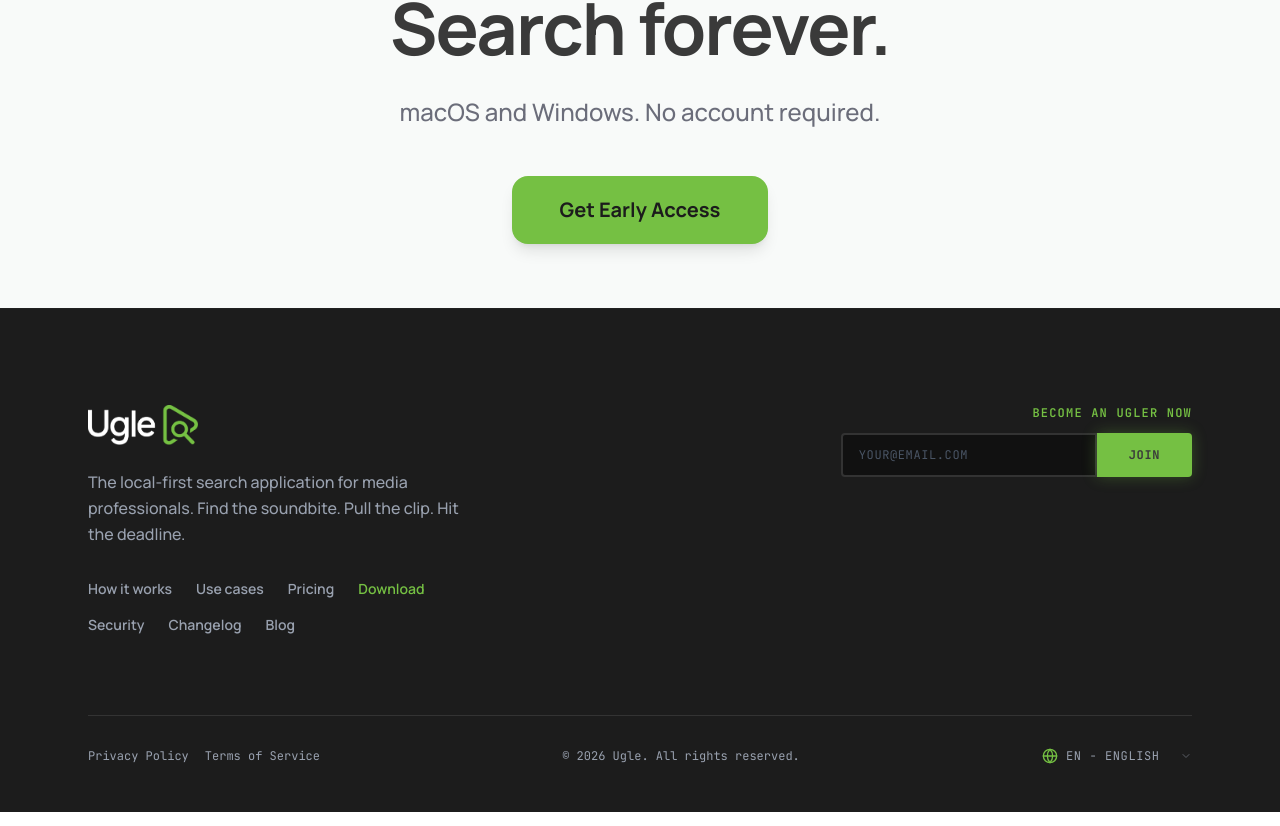
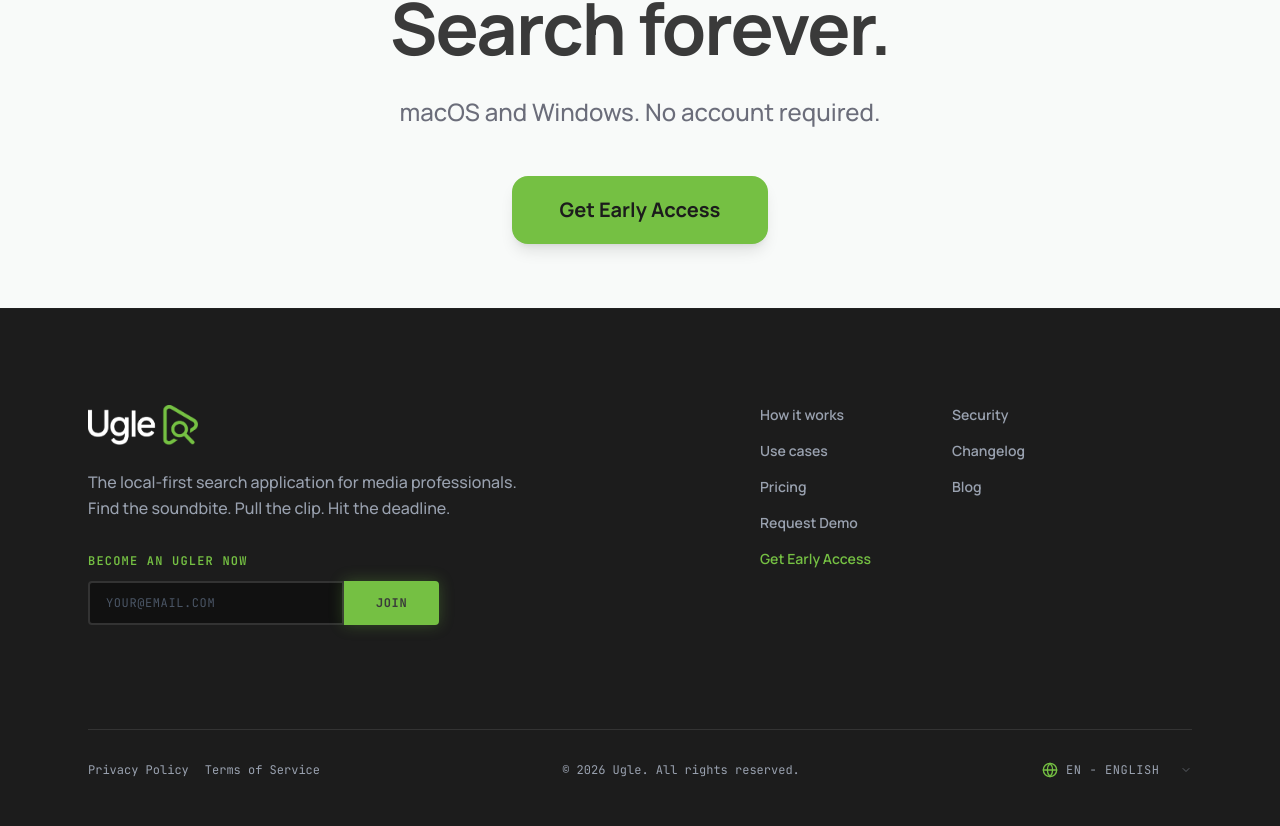
Before and after one commit to tpancholi/ugle-main, a Next.js app: page / in a window 1280 px wide. Shown: the part 3977-4803 px from the top of the page. Built offline with nearby package versions, Linux system fonts and the light colour scheme.

Commit message:
modified footer

```diff
--- a/app/components/Footer.tsx
+++ b/app/components/Footer.tsx
@@ -38,8 +38,8 @@ export default function Footer() {
   return (
     <footer className="bg-[#1C1C1C] text-white pt-16 md:pt-24 pb-12 overflow-hidden border-t border-ugle-slate/20">
       <div className="max-w-6xl mx-auto px-6">
-        <div className="flex flex-col md:flex-row justify-between items-start gap-12 mb-16 md:mb-20">
-          <div className="w-full md:max-w-sm">
+        <div className="grid grid-cols-1 md:grid-cols-12 gap-8 lg:gap-12 mb-16 md:mb-20">
+          <div className="md:col-span-6 lg:col-span-5 flex flex-col">
             <Image
               src="/Ugle Logo White.png"
               alt="Ugle Logo"
@@ -47,56 +47,11 @@ export default function Footer() {
               height={40}
             />
             {/* <Logo dark /> */}
-            <p className="mt-6 text-gray-400 font-medium leading-relaxed">
+            <p className="mt-6 text-gray-400 font-medium leading-relaxed mb-8">
               The local-first search application for media professionals. Find
               the soundbite. Pull the clip. Hit the deadline.
             </p>
-            <div className="mt-8 flex gap-6 text-sm font-semibold text-gray-400">
-              <Link
-                href="/how-it-works"
-                className="hover:text-white transition-colors"
-              >
-                How it works
-              </Link>
-              <Link
-                href="/use-cases"
-                className="hover:text-white transition-colors"
-              >
-                Use cases
-              </Link>
-              <Link
-                href="/pricing"
-                className="hover:text-white transition-colors"
-              >
-                Pricing
-              </Link>
-              <Link
-                href="/download"
-                className="hover:text-white transition-colors text-[#75C043]"
-              >
-                Download
-              </Link>
-            </div>
-            <div className="mt-4 flex gap-6 text-sm font-semibold text-gray-400">
-              <Link
-                href="/security"
-                className="hover:text-white transition-colors"
-              >
-                Security
-              </Link>
-              <Link
-                href="/changelog"
-                className="hover:text-white transition-colors"
-              >
-                Changelog
-              </Link>
-              <Link href="/blog" className="hover:text-white transition-colors">
-                Blog
-              </Link>
-            </div>
-          </div>
-
-          <div className="w-full md:w-auto flex flex-col md:items-end relative min-h-24">
+            <div className="w-full flex flex-col relative min-h-24">
               <label className="block font-mono text-xs text-[#75C043] mb-3 tracking-widest uppercase font-semibold">
                 Become an Ugler Now
               </label>
@@ -143,7 +98,7 @@ export default function Footer() {
                           initial={{ opacity: 0, y: -5 }}
                           animate={{ opacity: 1, y: 0 }}
                           exit={{ opacity: 0, y: -5 }}
-                        className="absolute -bottom-7 left-0 md:left-auto md:right-0 font-mono text-[10px] text-red-500 uppercase tracking-widest font-semibold text-left md:text-right w-full"
+                          className="absolute -bottom-7 left-0 font-mono text-[10px] text-red-500 uppercase tracking-widest font-semibold text-left w-full"
                         >
                           {error}
                         </motion.span>
@@ -152,6 +107,64 @@ export default function Footer() {
                   </motion.form>
                 )}
               </AnimatePresence>
+            </div>
+          </div>
+
+          <div className="md:col-span-3 lg:col-start-8 lg:col-span-2 flex flex-col gap-4 text-sm font-semibold text-gray-400 mt-4 md:mt-0">
+            <Link
+              href="/how-it-works"
+              className="hover:text-white transition-colors"
+            >
+              How it works
+            </Link>
+            <Link
+              href="/use-cases"
+              className="hover:text-white transition-colors"
+            >
+              Use cases
+            </Link>
+            <Link
+              href="/pricing"
+              className="hover:text-white transition-colors"
+            >
+              Pricing
+            </Link>
+            <Link
+              href="/request-demo"
+              className="hover:text-white transition-colors"
+            >
+              Request Demo
+            </Link>
+            <Link
+              href="/download"
+              className="hover:text-white transition-colors text-[#75C043]"
+            >
+              Get Early Access
+            </Link>
+          </div>
+
+          <div className="md:col-span-3 lg:col-span-2 flex flex-col gap-4 text-sm font-semibold text-gray-400 mt-4 md:mt-0">
+            {/* <Link
+              href="/get-early-access"
+              className="hover:text-white transition-colors"
+            >
+              Get Early Access
+            </Link> */}
+            <Link
+              href="/security"
+              className="hover:text-white transition-colors"
+            >
+              Security
+            </Link>
+            <Link
+              href="/changelog"
+              className="hover:text-white transition-colors"
+            >
+              Changelog
+            </Link>
+            <Link href="/blog" className="hover:text-white transition-colors">
+              Blog
+            </Link>
           </div>
         </div>
 
```
Lines whose indentation alone changed are shown as unchanged.
